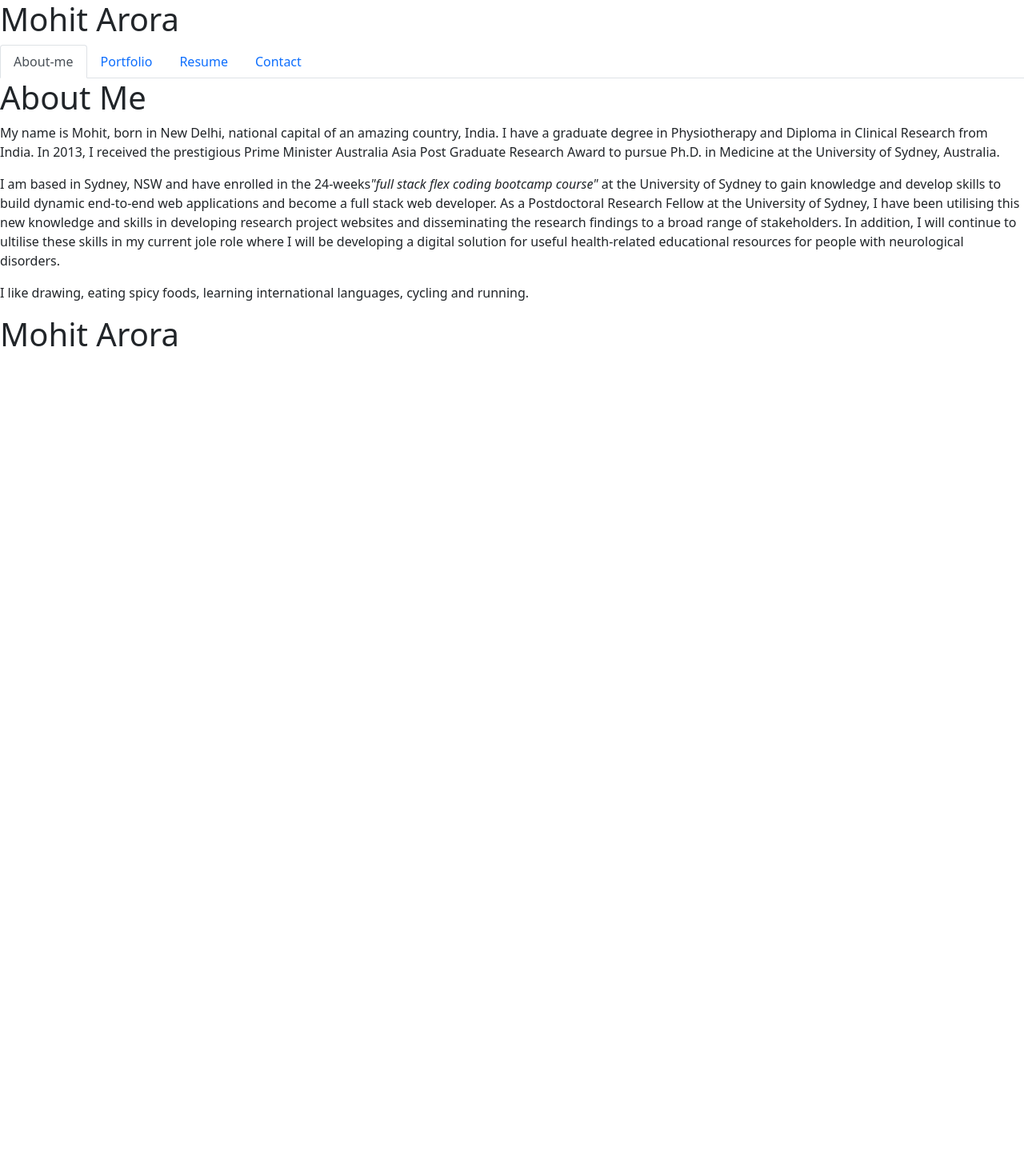
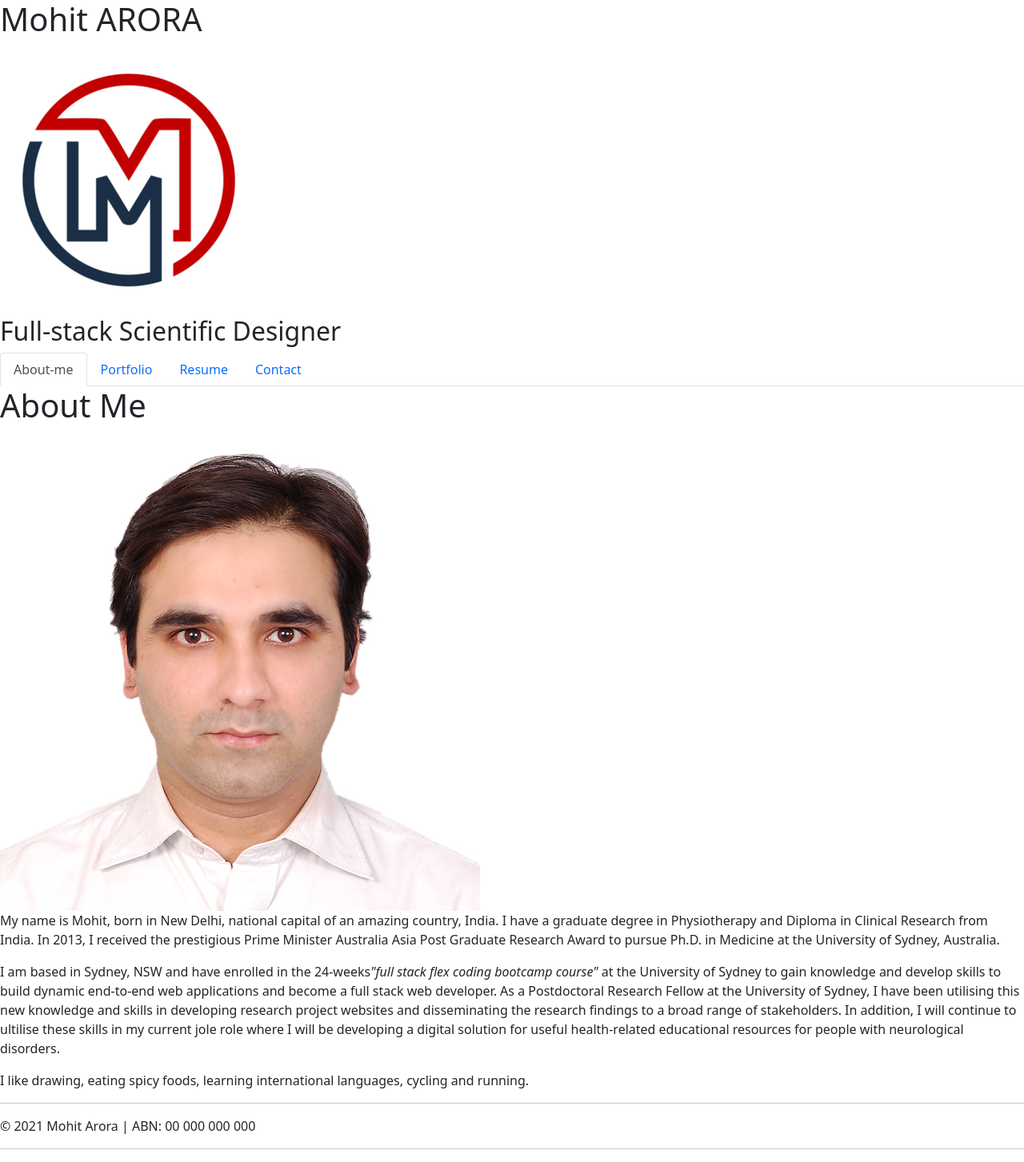
Before and after one commit to marora7926/react-portfolio, a React (Create React App) app: page / in a window 1280 px wide. Shown: the whole page at 80% size. Before the commit the page ends 800 px from the top, so only its background shows below. Built offline with nearby package versions, Linux system fonts and the light colour scheme.

Commit message:
added content and images

```diff
--- a/src/components/Footer.js
+++ b/src/components/Footer.js
@@ -3,7 +3,9 @@ import React from 'react';
 function Footer() {
     return (
       <footer className="footer">
-        <h1>Mohit Arora</h1>
+        <hr></hr>
+        <p>© 2021 Mohit Arora | ABN: 00 000 000 000</p>
+        <hr></hr>
       </footer>
     );
   }
--- a/src/components/Header.js
+++ b/src/components/Header.js
@@ -1,9 +1,12 @@
 import React from 'react';
+import personalLogo from "./assets/images/personalLogo.png"
 
 function Header() {
     return (
       <header className="header">
-        <h1>Mohit Arora</h1>
+            <h1>Mohit ARORA</h1>
+            <img src={personalLogo} alt="personal-Logo"></img>
+            <h2>Full-stack Scientific Designer</h2>
       </header>
     );
   }
--- a/src/components/pages/About.js
+++ b/src/components/pages/About.js
@@ -1,9 +1,11 @@
 import React from 'react';
+import myImage from "../assets/images/myImage.jpg";
 
 export default function About() {
   return (
     <div>
         <h1>About Me</h1>
+        <img src={myImage} alt="myimage"></img>
         <p>
             My name is Mohit, born in New Delhi, national capital of an amazing country, India.
             I have a graduate degree in Physiotherapy and Diploma in Clinical Research from
```
Also changed, not shown: src/components/assets/images/myImage.jpg (added), src/components/assets/images/personalLogo.png (added).
